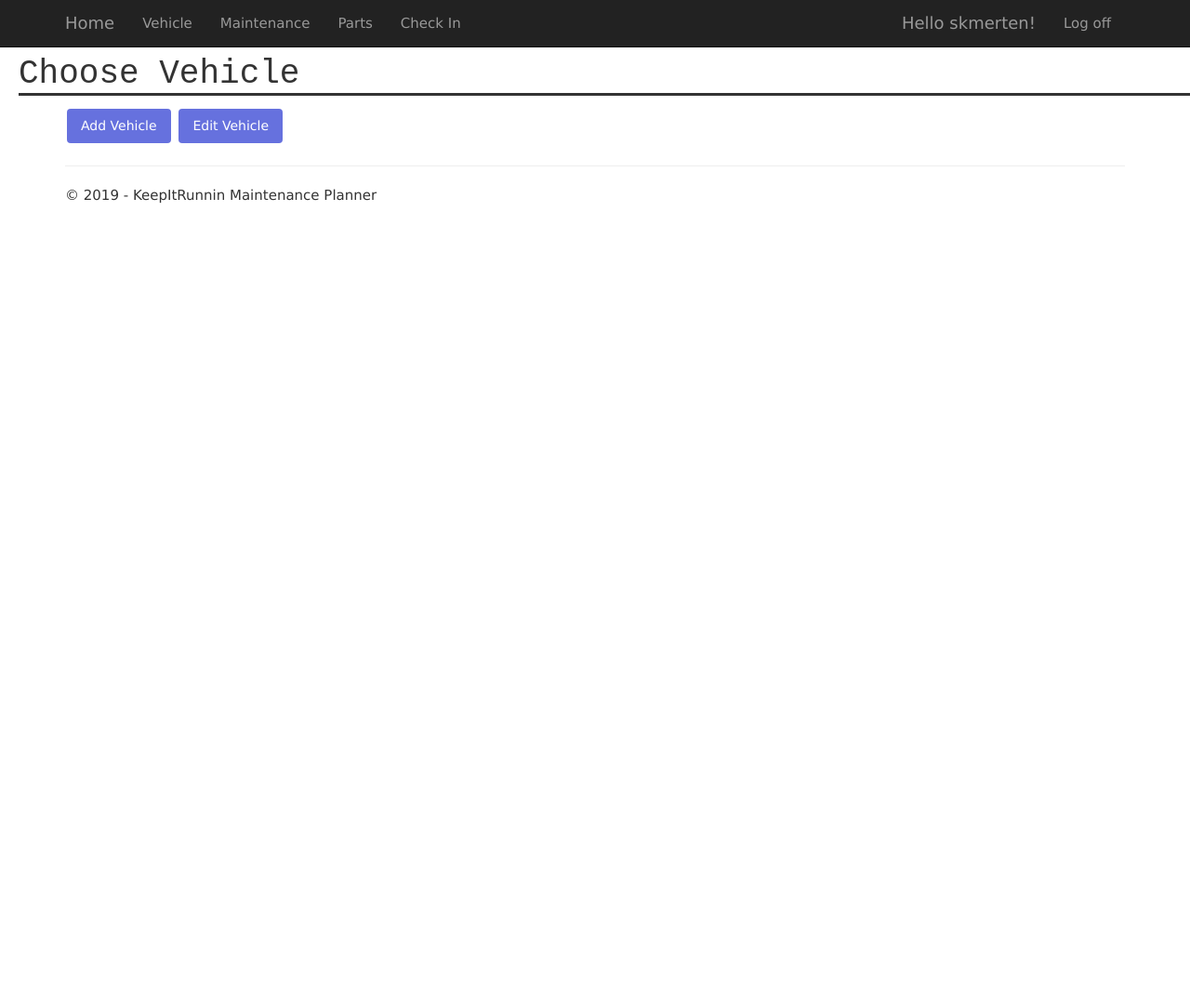
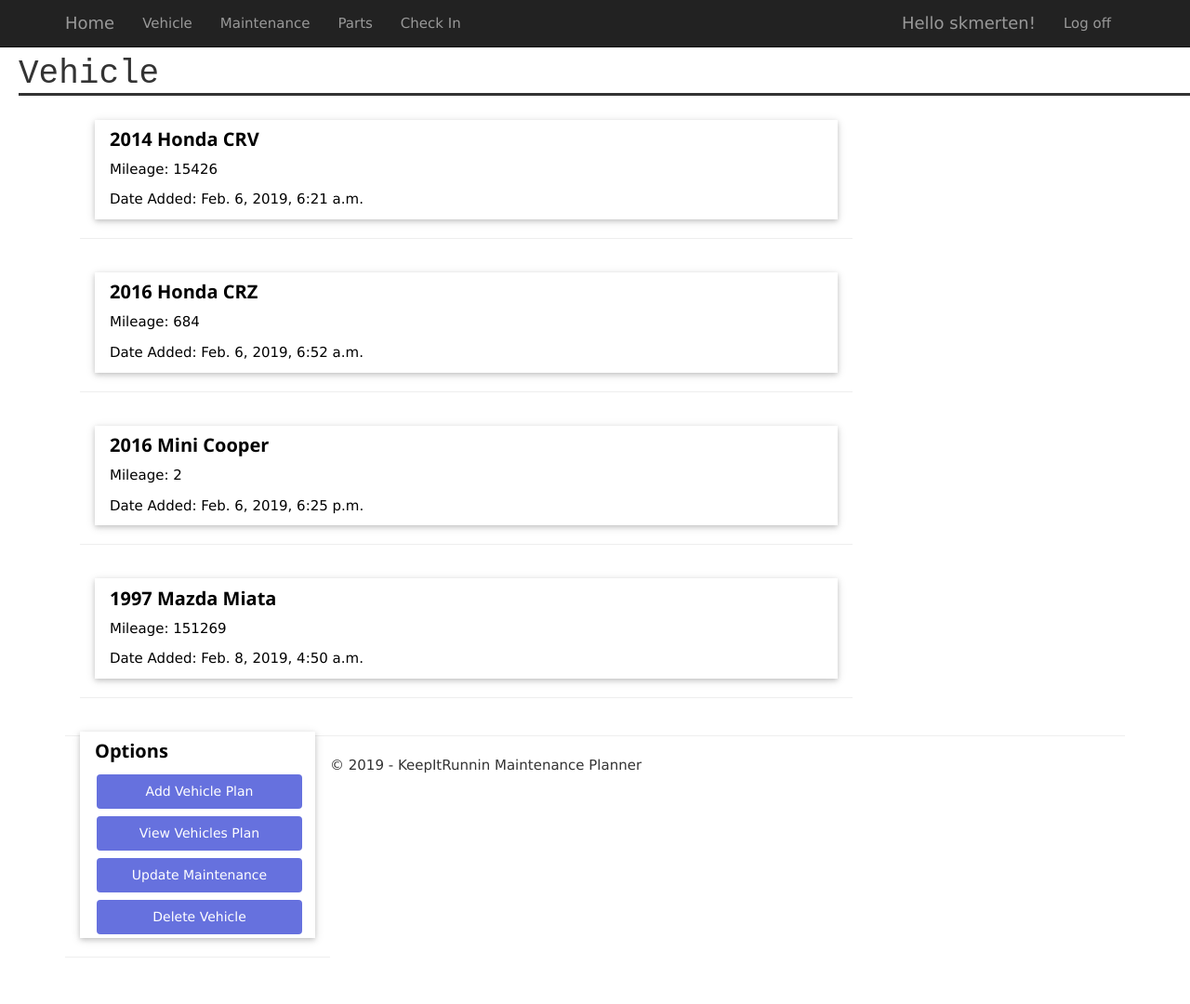
Before and after one commit to skmerten/KeepItRunnin-DJANGO, a Django app: page /vehicle/ in a window 1280 px wide. Shown: the whole page at 93% size. Before the commit the page ends 219 px from the top, so only its background shows below. Run offline with Django 3.2, Linux system fonts and the light colour scheme; a user stored in the database is signed in; data comes from the database, SQL or seed files in the repository; both versions use the stored data as it was after the commit; some libraries are stand-ins or nearby versions.

Commit message:
Added Vehicle Home Page to display vehicles

```diff
--- a/KeepItRunnin-DJ/KeepItRunnin_DJ/urls.py
+++ b/KeepItRunnin-DJ/KeepItRunnin_DJ/urls.py
@@ -41,7 +41,7 @@ urlpatterns = [
     path('parts/select/edit', app.views.editPart, name='editPart'),
 
     # /vehicleProfile URLs
-    path('vehicle/', app.views.vehicleProfile, name='vehicleProfile'),
+    path('vehicle/', app.views.vehicleHome, name='vehicleHome'),
     path('vehicle/add/', app.views.addVehicle, name='addVehicle'),
     path('vehicle/checkIn/', app.views.checkIn, name='checkIn'),
 
--- a/KeepItRunnin-DJ/app/templates/app/layout.html
+++ b/KeepItRunnin-DJ/app/templates/app/layout.html
@@ -24,7 +24,7 @@
             </div>
             <div class="navbar-collapse collapse">
                 <ul class="nav navbar-nav">
-                    <li><a href="{% url 'addVehicle' %}">Vehicle</a></li>
+                    <li><a href="{% url 'vehicleHome' %}">Vehicle</a></li>
                     <li><a href="{% url 'maintenanceHome' %}">Maintenance</a></li>
                     <li><a href="{% url 'partHome' %}">Parts</a></li>
                     <li><a href="{% url 'checkIn' %}">Check In</a></li>
--- /dev/null
+++ b/KeepItRunnin-DJ/app/templates/app/vehicleHome.html
@@ -0,0 +1,48 @@
+{% extends "app/layout.html" %}
+
+{% block content %}
+<style>
+.button {
+    background-color: #6671de;
+    border: none;
+    color: white;
+    padding: 8px 15px;
+    text-align: center;
+    text-decoration: none;
+    display: inline-block;
+    font-size: 14px;
+    margin: 4px 2px;
+    cursor: pointer;
+    border-radius: 4px;
+    width: 100%;
+}
+</style>
+{% if vehicles %}
+    {% for vehicle in vehicles %}
+        <div class="w3-container" >
+            <div class="w3-col l9">
+                <div class="w3-card w3-margin w3-margin-top">
+                    <div class="w3-container w3-white">
+                        <h4><b>{{vehicle.year}} {{vehicle.make}} {{vehicle.model}}</b></h4>
+                        <p>Mileage: {{vehicle.mileage}}</p>
+                        <p>Date Added: {{vehicle.vehicle_creation}}</p>
+                    </div>
+                </div><hr>
+            </div>
+        </div>
+    {% endfor %}
+{% endif %}
+
+<div class="w3-col l3">
+    <div class="w3-card w3-margin w3-margin-top">
+        <div class="w3-container w3-white">
+            <h4><b>Options</b></h4>
+            <a href='{% url 'addMaint' %}'><button class="button" type='button'>Add Vehicle Plan</button></a>
+            <a href='{% url 'viewMaint' %}'><button class="button" type='button'>View Vehicles Plan</button></a>
+            <a href='{% url 'logMaint' %}'><button class="button" type='button'>Update Maintenance</button></a>
+            <a href='{% url 'viewMaintHist' %}'><button class="button" type='button'>Delete Vehicle</button></a>
+        </div>
+    </div><hr>
+</div>
+
+{% endblock %}
--- a/KeepItRunnin-DJ/app/views.py
+++ b/KeepItRunnin-DJ/app/views.py
@@ -301,6 +301,21 @@ def maintenanceHome(request):
     )
 
 @login_required(login_url='/login')
+def vehicleHome(request):
+    vehicles = Vehicle.objects.filter(user = request.user)
+    assert isinstance(request, HttpRequest)
+    return render(
+        request,
+        'app/vehicleHome.html',
+        {
+            'title':'Vehicle',
+            'year':datetime.now().year,
+            'vehicles': vehicles
+        }
+    )
+
+
+@login_required(login_url='/login')
 def partHome(request):
     assert isinstance(request, HttpRequest)
     return render(
```
Also changed, not shown: KeepItRunnin-DJ/db.sqlite3, 1 other file.
